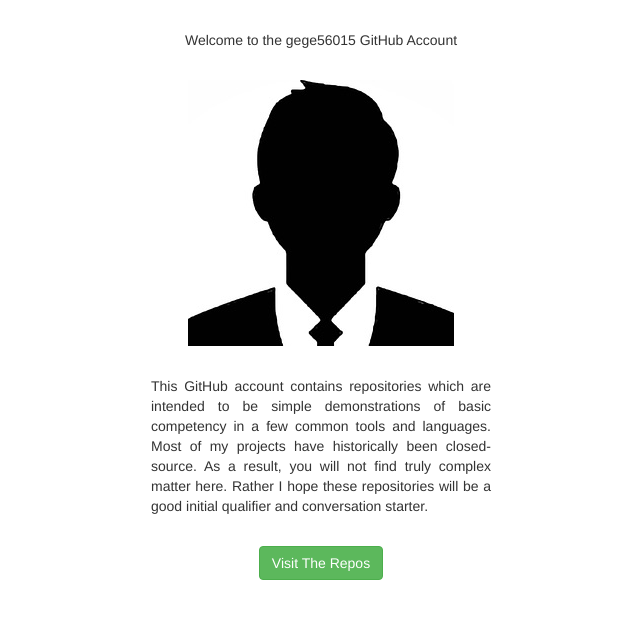
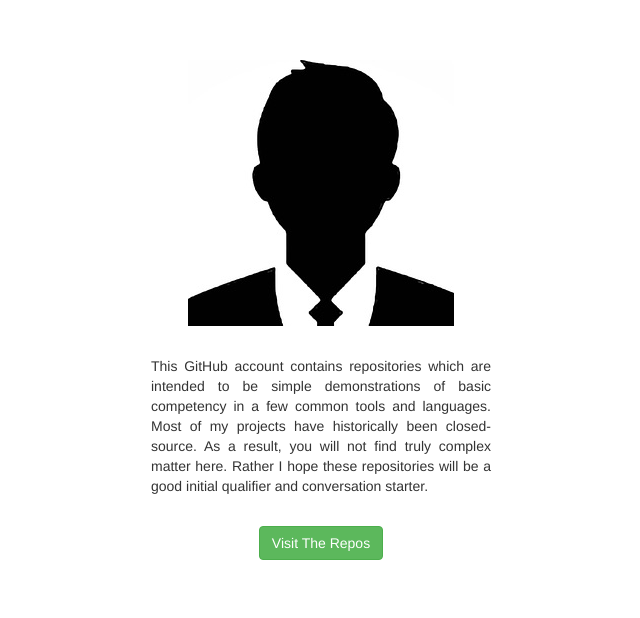
Before and after one commit to gege56015/gege56015.github.io, a plain HTML site: page index.html in a window 1280 px wide. Shown: the whole page, without its empty margins (319-959 px from the left). Drawn offline with nearby package versions, Linux system fonts and the light colour scheme.

Commit message:
small changes

```diff
--- a/index.html
+++ b/index.html
@@ -21,7 +21,7 @@
 
   <body>
 
-<center><div style="align:center;"><p>&nbsp;</p>Welcome to the gege56015 GitHub Account<p>&nbsp;</p><img src="images/avatar.jpg"><p>&nbsp;</p><div style="width:340px;text-align: justify;
+<center><div style="align:center;"><p>&nbsp;</p><p>&nbsp;</p><img src="images/avatar.jpg"><p>&nbsp;</p><div style="width:340px;text-align: justify;
     text-justify: inter-word;">This GitHub account contains repositories which are intended to be simple demonstrations of basic competency in a few common tools and languages. Most of my projects have historically been closed-source. As a result, you will not find truly complex matter here. Rather I hope these repositories will be a good initial qualifier and conversation starter.<p>&nbsp;</p><center><a href="https://github.com/gege56015?tab=repositories"><button type="button" class="btn btn-success">Visit The Repos</button></a></center></div></div></center>
 
   </body>
```
